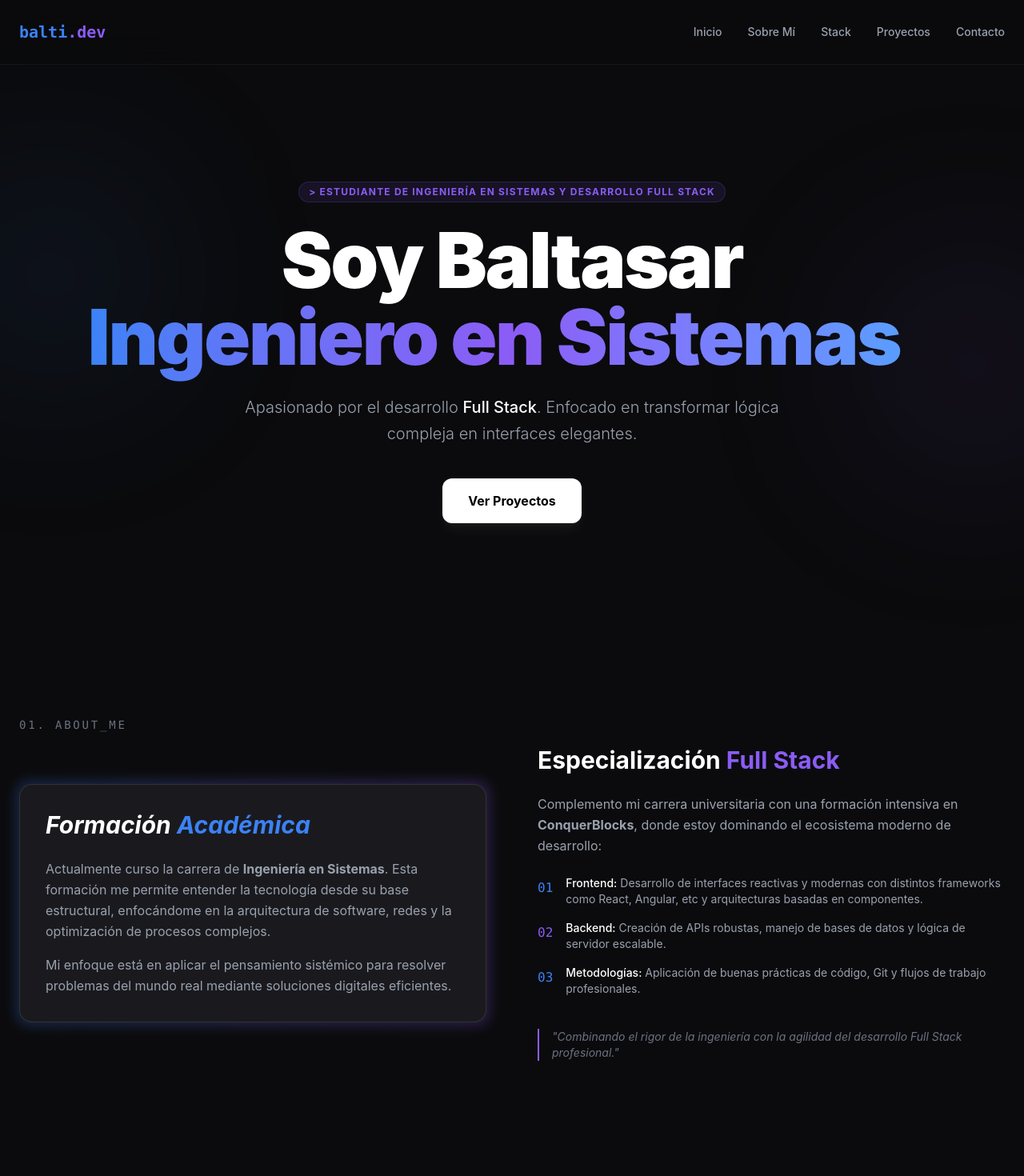
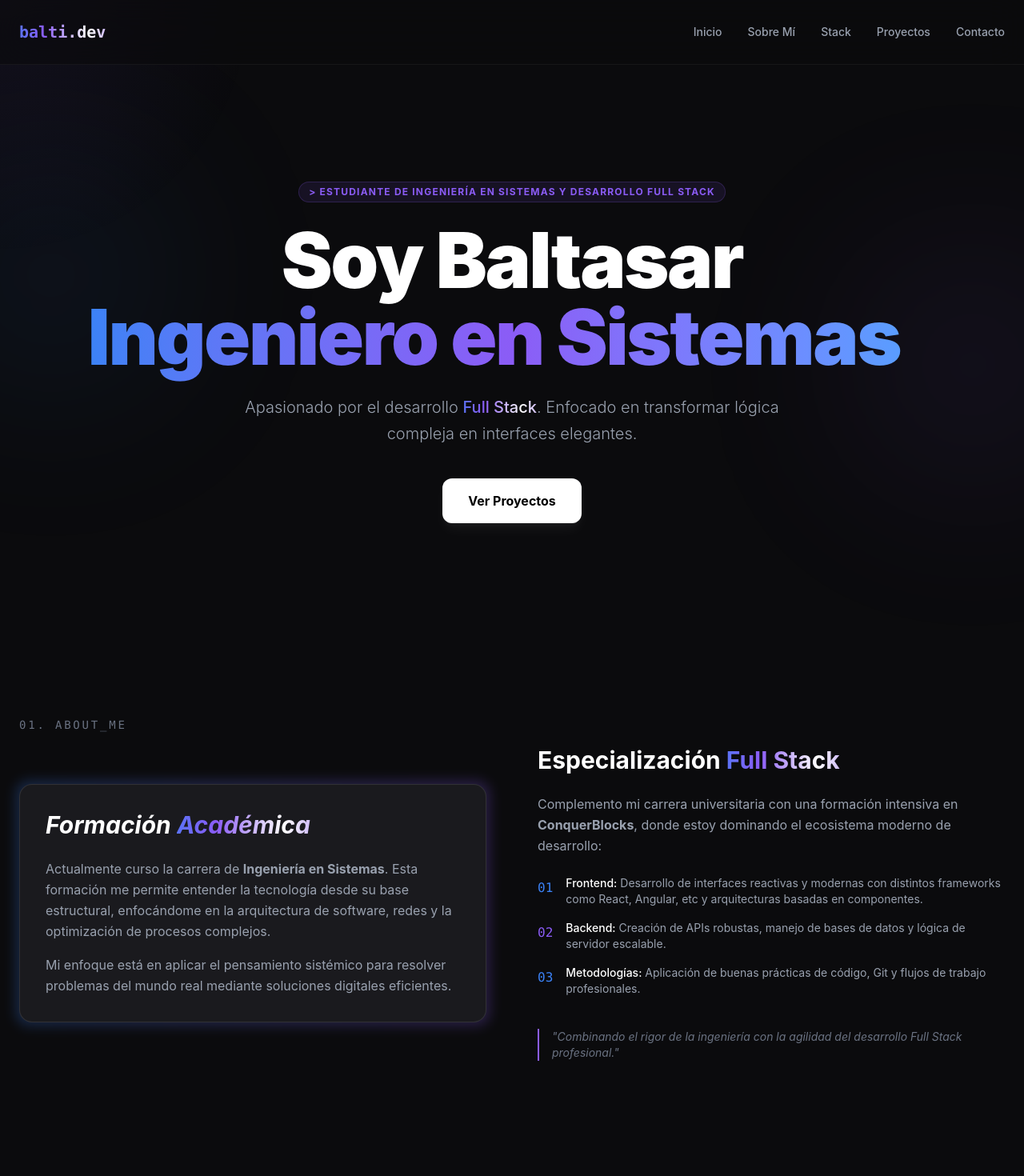
Before and after one commit to Balti2003/Proyecto_portfolio_web, a React (Vite) app: page / in a window 1280 px wide. Shown: the top 1470 px of the page at 80% size. Built offline with nearby package versions, Linux system fonts and the light colour scheme.

Commit message:
agregando efectos a la web

```diff
--- a/src/App.jsx
+++ b/src/App.jsx
@@ -5,10 +5,30 @@ import Stack from './components/Stack';
 import Projects from './components/Projects';
 import Contact from './components/Contact';
 import Footer from './components/Footer';
+import { useEffect, useState } from 'react';
 
 function App() {
+  const [mousePos, setMousePos] = useState({ x: 0, y: 0 });
+
+  useEffect(() => {
+    const handleMouseMove = (event) => {
+      setMousePos({ x: event.clientX, y: event.clientY });
+    };
+
+    window.addEventListener('mousemove', handleMouseMove);
+    return () => {
+      window.removeEventListener('mousemove', handleMouseMove);
+    };
+  }, []);
+
   return (
-    <div className="bg-dark-bg text-white selection:bg-accent-purple/30">
+    <div className="bg-dark-bg text-white relative overflow-hidden">
+      <div
+        className="pointer-events-none fixed inset-0 z-30 transition-opacity duration-300"
+        style={{
+          background: `radial-gradient(400px at ${mousePos.x}px ${mousePos.y}px, rgba(139, 92, 246, 0.07), transparent 80%)`
+        }}
+      />
       <Navbar />
       <Hero />
       <About />
--- a/src/components/About.jsx
+++ b/src/components/About.jsx
@@ -14,7 +14,7 @@ const About = () => {
             <div className="relative group">
               <div className="absolute -inset-1 bg-gradient-to-r from-accent-blue to-accent-purple rounded-2xl blur opacity-25 group-hover:opacity-50 transition duration-1000"></div>
               <div className="relative bg-dark-gray p-8 rounded-2xl border border-white/10">
-                <h2 className="text-3xl font-bold mb-6 italic">Formación <span className="text-accent-blue">Académica</span></h2>
+                <h2 className="text-3xl font-bold mb-6 italic">Formación <span className="animate-shimmer">Académica</span></h2>
                 <p className="text-gray-400 leading-relaxed mb-4">
                   Actualmente curso la carrera de <strong>Ingeniería en Sistemas</strong>. Esta formación me permite entender la tecnología desde su base estructural, enfocándome en la arquitectura de software, redes y la optimización de procesos complejos.
                 </p>
@@ -28,7 +28,7 @@ const About = () => {
           {/* Columna 2: Especialización Full Stack */}
           <Reveal>
             <div className="space-y-6">
-              <h2 className="text-3xl font-bold">Especialización <span className="text-accent-purple">Full Stack</span></h2>
+              <h2 className="text-3xl font-bold">Especialización <span className="animate-shimmer">Full Stack</span></h2>
               <p className="text-gray-400 leading-relaxed">
                 Complemento mi carrera universitaria con una formación intensiva en <strong>ConquerBlocks</strong>, donde estoy dominando el ecosistema moderno de desarrollo:
               </p>
--- a/src/components/Contact.jsx
+++ b/src/components/Contact.jsx
@@ -39,7 +39,7 @@ const Contact = () => {
         <Reveal>
           <h3 className="text-gray-500 font-mono text-sm mb-4 tracking-[0.2em]">04. CONTACT_INFO</h3>
           <h2 className="text-4xl font-bold mb-16">
-            Hablemos de <span className="text-accent-blue">Sistemas</span>
+            Hablemos de <span className="animate-shimmer">Sistemas</span>
           </h2>
         </Reveal>
 
--- a/src/components/Footer.jsx
+++ b/src/components/Footer.jsx
@@ -3,8 +3,7 @@ const Footer = () => {
     <footer className="py-12 border-t border-white/5 bg-dark-bg">
       <div className="container mx-auto px-6 flex flex-col md:flex-row justify-between items-center gap-6">
         <div className="font-mono text-sm font-bold">
-          <span className="text-accent-blue">balti</span>
-          <span className="text-accent-purple">.dev</span>
+          <span className="animate-shimmer">balti.dev</span>
         </div>
 
         <p className="text-gray-600 text-xs font-mono uppercase tracking-[0.2em]">
--- a/src/components/Hero.jsx
+++ b/src/components/Hero.jsx
@@ -37,7 +37,7 @@ const Hero = () => {
           transition={{ delay: 0.5 }}
           className="max-w-2xl mx-auto text-gray-400 text-lg md:text-xl mb-10 font-light leading-relaxed"
         >
-          Apasionado por el desarrollo <span className="text-white font-medium">Full Stack</span>.
+          Apasionado por el desarrollo <span className="animate-shimmer font-medium">Full Stack</span>.
           Enfocado en transformar lógica compleja en interfaces elegantes.
         </motion.p>
 
--- a/src/components/Navbar.jsx
+++ b/src/components/Navbar.jsx
@@ -17,8 +17,7 @@ const Navbar = () => {
       <div className="max-w-7xl mx-auto px-6 h-20 flex items-center justify-between">
         {/* Logo */}
         <div className="text-xl font-mono font-bold">
-          <span className="text-accent-blue">balti</span>
-          <span className="text-accent-purple">.dev</span>
+          <span className="animate-shimmer">balti.dev</span>
         </div>
 
         {/* Desktop Links */}
@@ -68,7 +67,6 @@ const Navbar = () => {
                 </motion.a>
               ))}
 
-              {/* Decoración sutil en lugar del botón */}
               <div className="mt-4 pt-6 border-t border-white/5">
                 <p className="text-gray-600 text-xs font-mono uppercase tracking-widest">
                   &gt; balti.dev
--- a/src/components/Projects.jsx
+++ b/src/components/Projects.jsx
@@ -86,7 +86,7 @@ const Projects = () => {
       <div className="container mx-auto px-6 text-center md:text-left">
         <h3 className="text-gray-500 font-mono text-sm mb-4 tracking-[0.2em]">03. RECENT_WORKS</h3>
         <h2 className="text-4xl font-bold mb-16 text-white">
-          Proyectos <span className="text-accent-blue">Destacados</span>
+          Proyectos <span className="animate-shimmer">Destacados</span>
         </h2>
 
         <div className="grid grid-cols-1 md:grid-cols-2 lg:grid-cols-3 gap-8">
--- a/src/components/Stack.jsx
+++ b/src/components/Stack.jsx
@@ -24,7 +24,7 @@ const Stack = () => {
       <div className="container mx-auto px-6">
         <Reveal>
           <h3 className="text-gray-500 font-mono text-sm mb-4 text-center tracking-[0.2em]">02. SKILLS_INDEX</h3>
-          <h2 className="text-4xl font-bold text-center mb-16">Mi Stack <span className="text-accent-purple">Tecnológico</span></h2>
+          <h2 className="text-4xl font-bold text-center mb-16">Mi Stack <span className="animate-shimmer">Tecnológico</span></h2>
         </Reveal>
 
         <div className="flex flex-wrap justify-center gap-4 max-w-4xl mx-auto">
--- a/src/index.css
+++ b/src/index.css
@@ -1,6 +1,7 @@
 @import "tailwindcss";
 
 @theme {
+  /* Colores personalizados */
   --color-dark-bg: #0b0b0d;
   --color-dark-gray: #1a1a1e;
   --color-accent-blue: #3b82f6;
@@ -14,3 +15,25 @@
   color: white;
   font-family: 'Inter', sans-serif;
 }
+
+/* Efecto Shimmer personalizado */
+@keyframes shimmer {
+  0% { background-position: -200% center; }
+  100% { background-position: 200% center; }
+}
+
+.animate-shimmer {
+  background: linear-gradient(
+    90deg,
+    #3b82f6 0%,   /* Azul */
+    #8b5cf6 25%,  /* Violeta */
+    #ffffff 50%,  /* Brillo blanco (el "reflejo") */
+    #8b5cf6 75%,  /* Violeta */
+    #3b82f6 100%  /* Azul */
+  );
+  background-size: 200% auto;
+  -webkit-background-clip: text;
+  background-clip: text;
+  color: transparent;
+  animation: shimmer 4s linear infinite;
+}
```
